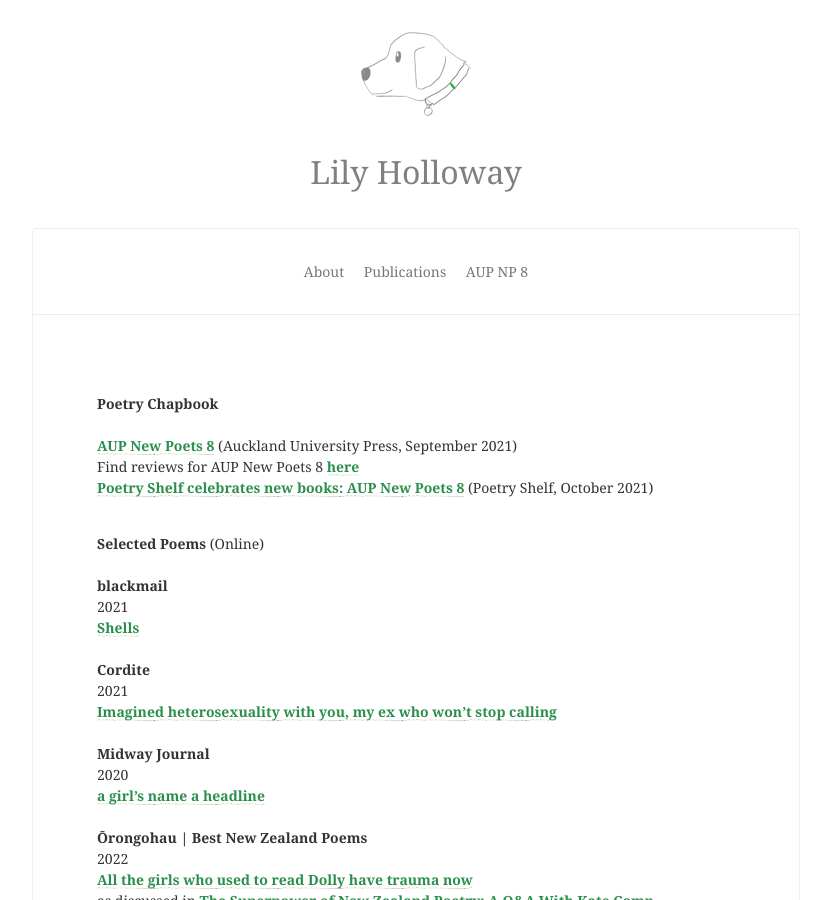
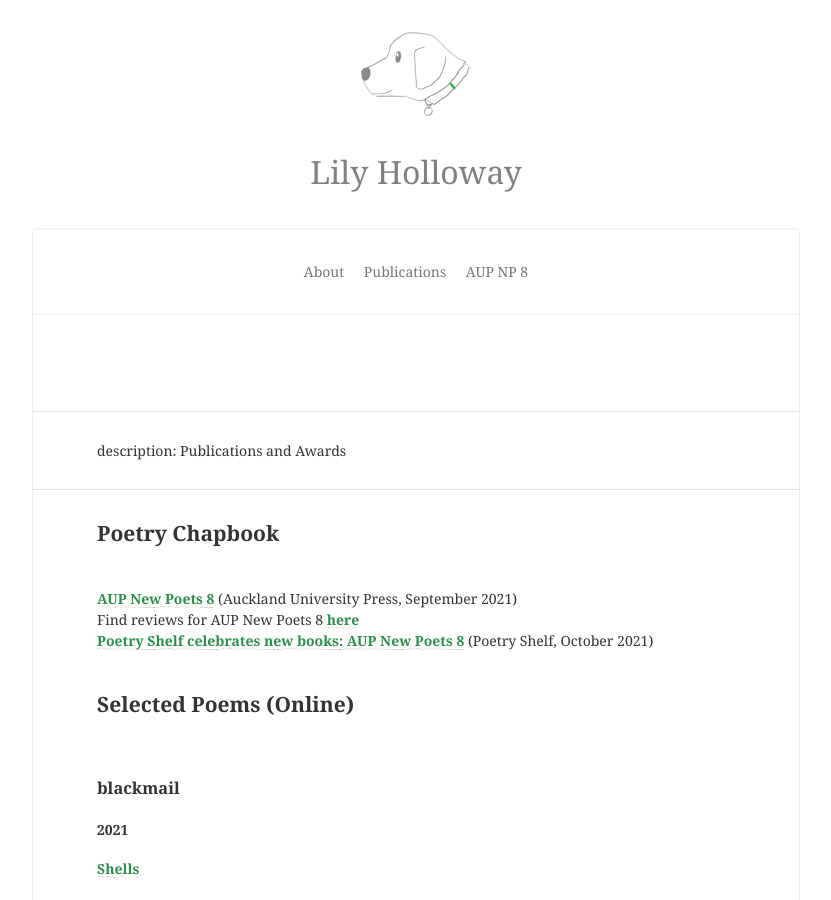
Before and after one commit to lilyholloway/lilyholloway.github.io, a Jekyll site: the page built from cv.md, in a window 1280 px wide and 900 px high. Shown: the whole window, without its empty margins (224-1055 px from the left). Built offline with Jekyll 4.4.1, drawn with Linux system fonts in a browser that asks for light colours; nearby versions of some CDN libraries; our own code applies the rules of GitHub Pages for plain Markdown files.

Commit message:
Update cv.md

```diff
--- a/cv.md
+++ b/cv.md
@@ -1,36 +1,37 @@
+
 ---
 description: Publications and Awards
 
 ---
 
-<b>Poetry Chapbook</b><br>
+## <b>Poetry Chapbook</b><br>
 <br>
 <b><a href="https://aucklanduniversitypress.co.nz/aup-new-poets-8/">AUP New Poets 8</a></b> (Auckland University Press, September 2021)<br>
 Find reviews for AUP New Poets 8 <b><a href="https://lilyholloway.co.nz/books">here</a></b><br>
 <b><a href="https://nzpoetryshelf.com/2021/10/05/poetry-shelf-celebrates-new-books-aup-new-poets-8/">Poetry Shelf celebrates new books: AUP New Poets 8</a></b> (Poetry Shelf, October 2021)<br>
 <br>
 
-<b>Selected Poems</b> (Online)<br>
+## <b>Selected Poems</b> (Online)<br>
 <br>
-<b>blackmail</b><br>
-  2021<br>
+### <b>blackmail</b><br>
+#### 2021<br>
 <b><a href="http://www.blackmailpress.com/LH44.html">Shells</a></b><br>
 <br>
-<b>Cordite</b><br>
-  2021<br>
+### <b>Cordite</b><br>
+#### 2021<br>
 <b><a href="http://cordite.org.au/poetry/game/imagined-heterosexuality-with-you-my-ex-who-wont-stop-calling/">Imagined heterosexuality with you, my ex who won't stop calling</a></b><br>
 <br>
-<b>Midway Journal</b><br>
-  2020<br>
+### <b>Midway Journal</b><br>
+#### 2020<br>
 <b><a href="http://midwayjournal.com/a-girls-name-a-headline/">a girl's name a headline</a></b><br>
 <br>
-<b>Ōrongohau | Best New Zealand Poems</b><br>
-  2022<br>
+### <b>Ōrongohau | Best New Zealand Poems</b><br>
+#### 2022<br>
 <b><a href="https://www.bestnewzealandpoems.org.nz/2021-contents/lily-holloway/">All the girls who used to read Dolly have trauma now</a></b><br>
 as discussed in <b><a href="https://www.pw.org/content/the_superpower_of_new_zealand_poetry_a_qa_with_kate_camp">The Superpower of New Zealand Poetry: A Q&A With Kate Camp</a></b><br>
 <br>
 <b>Peach Mag</b><br>
-  2022<br>
+2022<br>
 <b><a href="https://www.peachmgzn.com/lily-holloway">I want our story like</a></b><br>
 <br>
 <b>Poetry Lab Shanghai</b><br>
@@ -68,7 +69,7 @@ as discussed in <b><a href="https://www.pw.org/content/the_superpower_of_new_zea
 <b><a href="https://www.ketebooks.co.nz/all-book-reviews/review-stasis-journal-anthology-epl7k-skl78">as reviewed by Elizabeth Heritage</a></b><br>
 <br>
 
-<b>Selected Poems</b> (Print)<br>
+## <b>Selected Poems</b> (Print)<br>
 <br>
 <b>Aniko Press</b><br>
   2021<br>
@@ -124,7 +125,7 @@ as the tide<br>
 <br>
 
 
-<b>Listen</b><br>
+## <b>Listen</b><br>
 <br>
   2021<br>
 <b><a href="https://www.timeout.co.nz/upcoming-events/npd2021">National Poetry Day: All Tomorrow's Poets</a></b><br>
@@ -134,7 +135,7 @@ as the tide<br>
 <b><a href="https://nzpoetryshelf.com/2020/10/30/poetry-shelf-video-lounge-lily-holloway-reads-some-poems/">Poetry Shelf Video Lounge: Lily Holloway reads some poems</a></b><br>
 <br>
 
-<b>Non-Fiction</b><br>
+## <b>Non-Fiction</b><br>
 
   2022<br>
 <b><a href="https://thespinoff.co.nz/books/26-06-2022/one-more-for-the-bloodbath">One more for the bloodbath: Lily Holloway reviews Meat Lovers by Rebecca Hawkes</a></b> (The Spinoff)<br>
@@ -148,7 +149,7 @@ I wander, she holds my hand (Mayhem)<br>
 Happily Ever After: Life After the Ring (Interesting Journal)<br>
 <br>
 
-<b>Short Fiction</b><br>
+## <b>Short Fiction</b><br>
 
   2020<br>
 Auckland in 100 Words (Interesting Journal)<br>
@@ -158,7 +159,7 @@ Flying (Mindfood Magazine)<br>
 <br>
 
 
-<b>Other Writing</b><br>
+## <b>Other Writing</b><br>
 
   2022<br>
 <b><a href="https://eelmag.com/edition-one/editorial">a note from the editors</a></b> (eel mag)<br>
@@ -171,7 +172,7 @@ Interviewed for <b><a href="https://www.newsroom.co.nz/the-future-of-new-zealand
 <br>
 
 
-<b>Awards</b><br>
+## <b>Awards</b><br>
 
   2021<br>
 University of Auckland Blues Award for Creative Writing<br>
@@ -189,7 +190,7 @@ Shortlisted in the Monash International Undergraduate Prize for Creative Writing
 <br>
 
 
-<b>Editorial Work</b><br>
+## <b>Editorial Work</b><br>
 
 Founding Editor for <b><a href="https://eelmag.com">eel mag</a></b><br>
 Assistant Editor for <b><a href="https://poetrysociety.org.nz/poems-reviews/a-fine-line-quarterly-magazine/">a fine line</a></b><br>
@@ -201,7 +202,7 @@ Editorial board member for <b><a href="https://www.interestingjournal.com/who-we
 <br>
 
 
-<b>Selected Performances and Events</b><br>
+## <b>Selected Performances and Events</b><br>
 
   2021<br>
 Featured Poet for the Porirua Libraries Campaign for National Poetry Day<br>
@@ -212,7 +213,7 @@ Producer and Host of A Night of Poetry, Auckland Pride<br>
 
 
 
-<b>Other</b><br>
+## <b>Other</b><br>
 
 Board Member of Same Same But Different Literary Festival<br>
 Board Member of <b><a href="https://poetrysociety.org.nz/about-us/our-people/">New Zealand Poetry Society</a></b><br>
```
